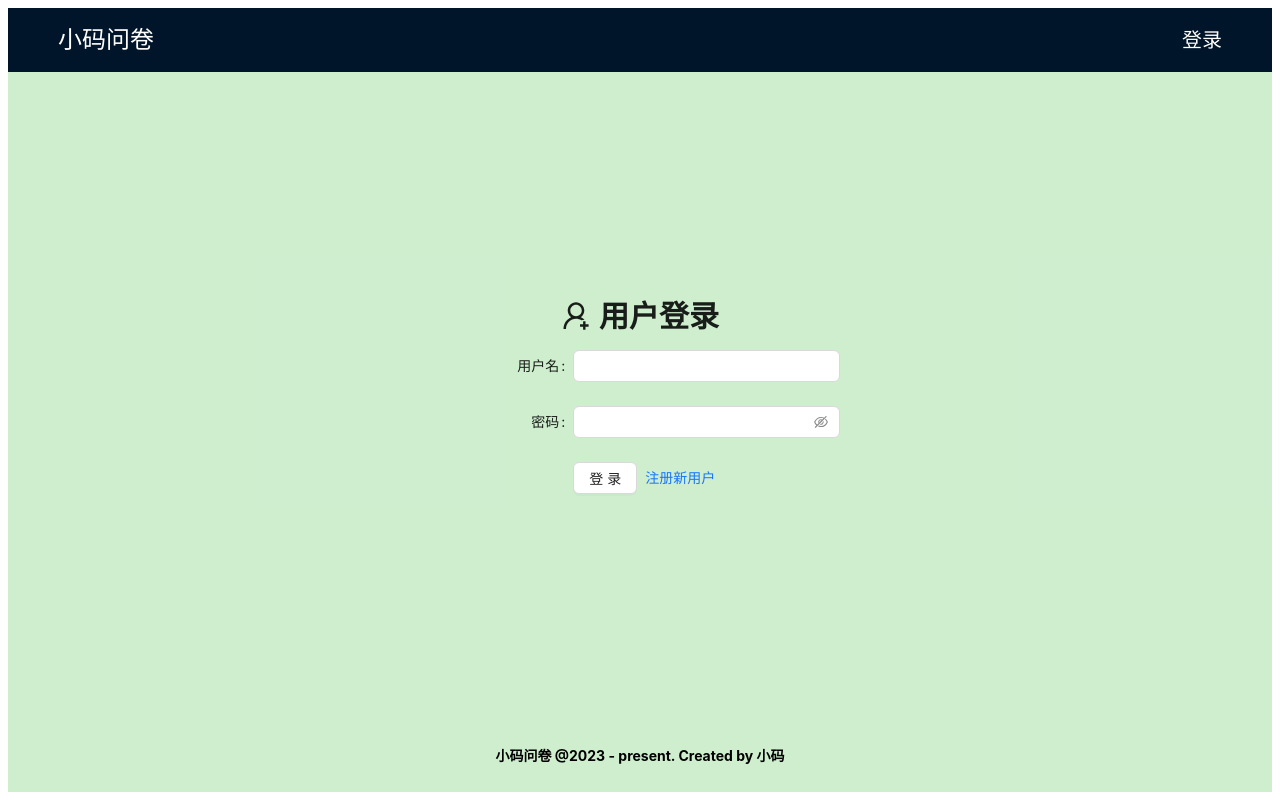
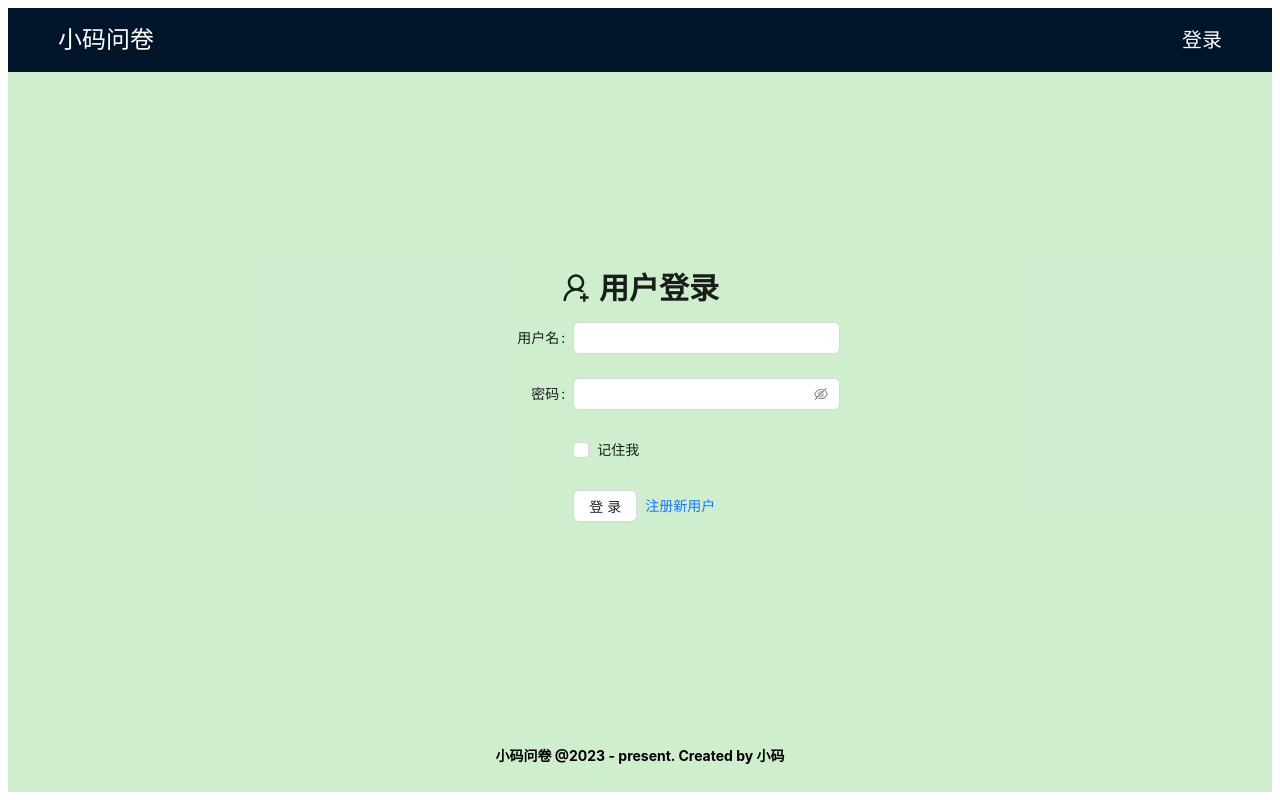
Before and after one commit to ChenHaoJie9527/mini-questionnaire, a React (Create React App) app: page /login in a window 1280 px wide. Built offline with nearby package versions, Linux system fonts and the light colour scheme.

Commit message:
feat:登录页记住我功能

```diff
--- a/src/pages/Login.tsx
+++ b/src/pages/Login.tsx
@@ -1,5 +1,5 @@
-import React, { FC } from "react";
-import { Button, Form, Input, Space, Typography } from "antd";
+import React, { FC, useEffect } from "react";
+import { Button, Checkbox, Form, Input, Space, Typography } from "antd";
 import { homeTheme } from "../themes";
 import { UserAddOutlined } from "@ant-design/icons";
 import { PATHNAME } from "../routers/config";
@@ -10,14 +10,55 @@ const { Title } = Typography;
 interface FormData {
   username: string;
   password: string;
+  remember: boolean;
 }
 
 const Login: FC = () => {
+  const [form] = Form.useForm(); // 获取Form实例对象
   const onFinish = (values: FormData) => {
-    console.log("Success:", values);
+    if (values && values.remember) {
+      setLocal(values);
+    } else {
+      removeLocal();
+    }
   };
+  const setLocal = (values: FormData) => {
+    window.localStorage.setItem(
+      "userinfo",
+      JSON.stringify({
+        USERNAME: values.username,
+        PASSWORD: values.password,
+        REMEMBER: values.remember,
+      })
+    );
+  };
+  const removeLocal = () => {
+    window.localStorage.removeItem("userinfo");
+  };
+  const getLocal = () => {
+    const res = window.localStorage.getItem("userinfo");
+    if (res) {
+      return JSON.parse(res);
+    } else {
+      return {};
+    }
+  };
+  useEffect(() => {
+    const result = getLocal();
+    if (result) {
+      console.log(result);
+      form.setFieldsValue({
+        username: result.PASSWORD,
+        password: result.REMEMBER,
+        remember: result.USERNAME,
+      });
+    }
+  }, []);
   return (
-    <div className="flex items-center justify-center flex-col" style={homeTheme}>
+    <div
+      className="flex items-center justify-center flex-col"
+      style={homeTheme}
+    >
       <Space>
         <Title level={2}>
           <UserAddOutlined />
@@ -26,17 +67,25 @@ const Login: FC = () => {
       </Space>
       <div>
         <Form
+          form={form}
           labelCol={{ span: 8 }}
           wrapperCol={{ span: 16 }}
           style={{ maxWidth: 600, width: 400 }}
           onFinish={onFinish}
-          initialValues={{ remember: true }}
+          initialValues={{ remember: true }} // 设置初始值
         >
           <Form.Item label="用户名" name="username">
             <Input />
           </Form.Item>
           <Form.Item label="密码" name="password">
             <Input.Password />
+          </Form.Item>
+          <Form.Item
+            name="remember"
+            valuePropName="checked"
+            wrapperCol={{ offset: 8, span: 16 }}
+          >
+            <Checkbox>记住我</Checkbox>
           </Form.Item>
           <Form.Item wrapperCol={{ offset: 8, span: 16 }}>
             <Space>
```
